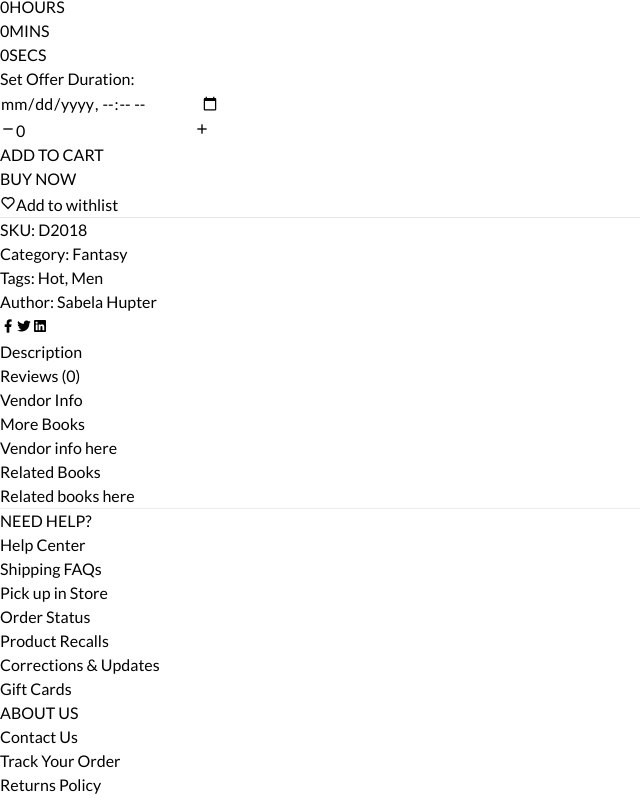
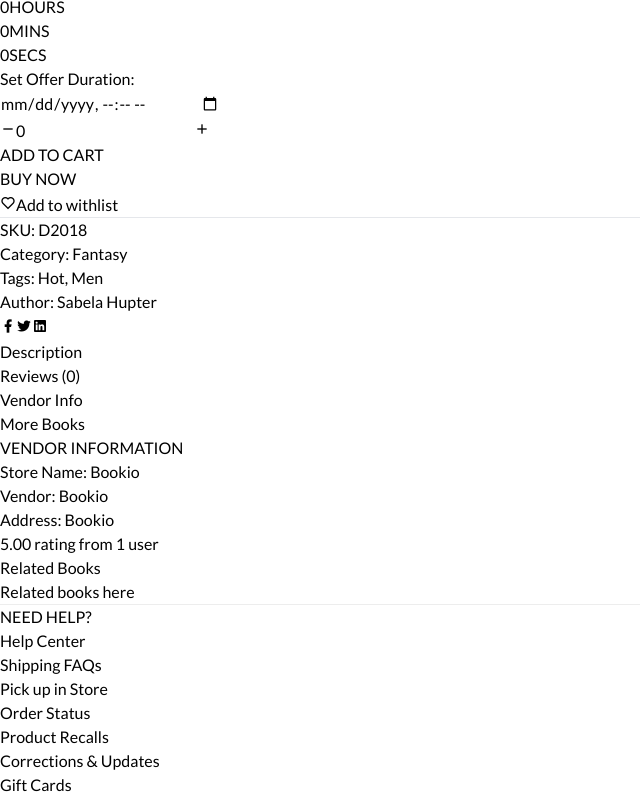
Before and after one commit to Book-Trekker/bookio-client, a React (Create React App) app: page /shop/book/1 in a window 1280 px wide. Both pictures are taken after a click on the tab "Vendor Info". Shown: the part 7791-8591 px from the top of the page, without its empty margins (0-640 px from the left). Built offline with nearby package versions, Linux system fonts and the light colour scheme; what @material-tailwind/react would draw is missing.

Commit message:
added vendor information

```diff
--- a/src/Pages/Shop/Singlebooks/VendorInfo.jsx
+++ b/src/Pages/Shop/Singlebooks/VendorInfo.jsx
@@ -3,7 +3,11 @@ import React from 'react';
 const VendorInfo = () => {
     return (
         <div>
-            <h2>Vendor info here</h2>
+            <h2 className='font-libre font-bold text-xl my-5'>VENDOR INFORMATION</h2>
+            <p className='py-2 font-normal text-gray text-sm'>Store Name: <span>Bookio</span></p>
+            <p className='py-2 font-normal text-gray text-sm'>Vendor: <span className='text-black font-normal text-opacity-95'>Bookio</span></p>
+            <p className='py-2 font-normal text-gray text-sm'>Address: <span>Bookio</span></p>
+            <p className='py-2 font-normal text-gray text-sm'><span>5.00 </span> rating from 1 user</p>
         </div>
     );
 };
```
